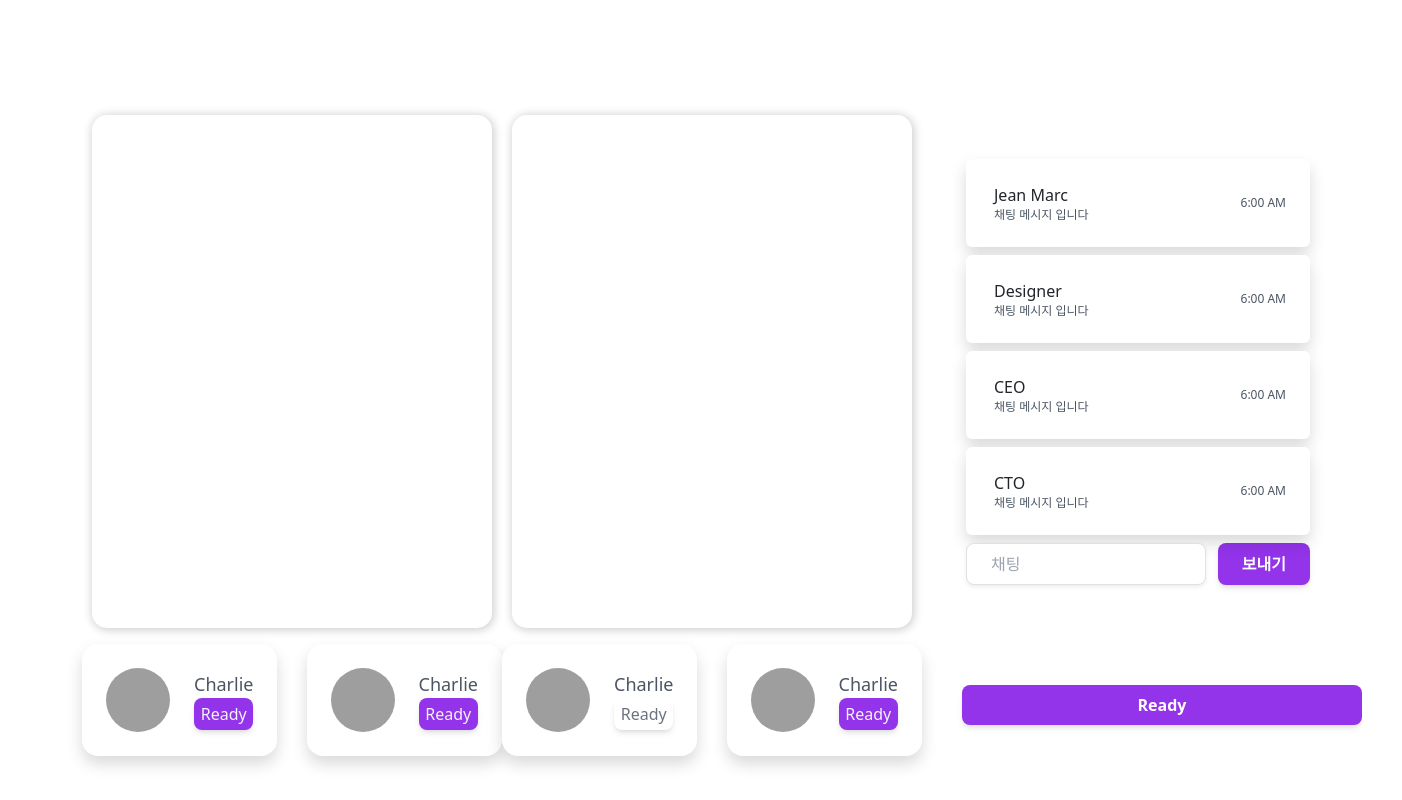
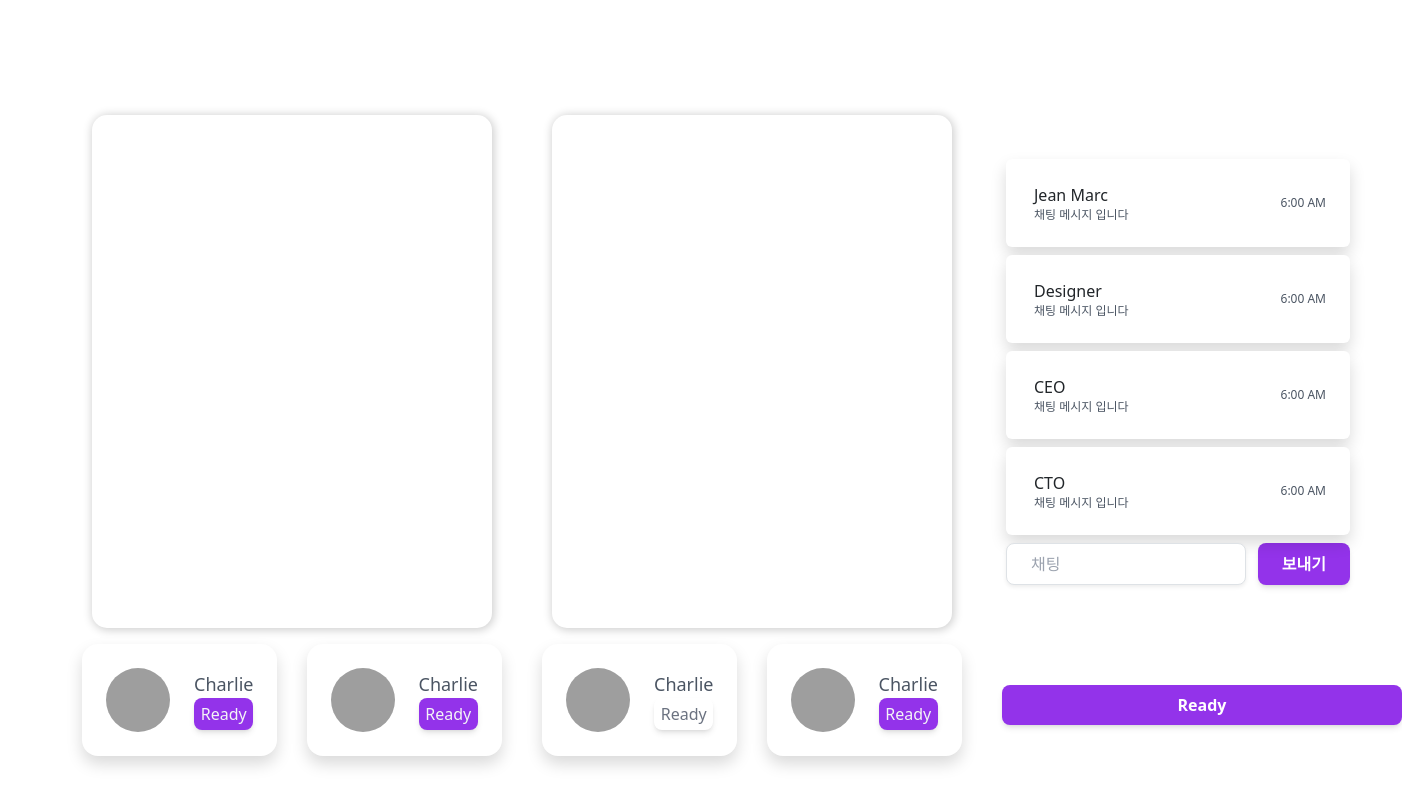
Before and after one commit to Miracle-Midnight/Drawing-Duo, a React (Create React App) app in the folder frontend/: page / in a window 1280 px wide. Shown: the whole page, 1402 px wide, since content can reach past the window. Built offline with nearby package versions, Linux system fonts and the light colour scheme; grey boxes are pictures that could not be loaded.

Commit message:
Style : 캔버스 영역 패딩 수정

```diff
--- a/frontend/src/routes/gameLobby/gameLobby.tsx
+++ b/frontend/src/routes/gameLobby/gameLobby.tsx
@@ -6,7 +6,7 @@ function Login() {
   return (
     <div className="center">
       <Container className="flex">
-        <div>
+        <div className="pr-5">
           <Canvas></Canvas>
           <div className="flex w-full justify-between pt-3">
             <div className="shadow rounded-2xl bg-white  p-4">
@@ -53,7 +53,7 @@ function Login() {
             </div>
           </div>
         </div>
-        <div>
+        <div className="pl-5">
           <Canvas></Canvas>
           <div className="flex w-full justify-between pt-3">
             <div className="shadow rounded-2xl bg-white  p-4">
```
